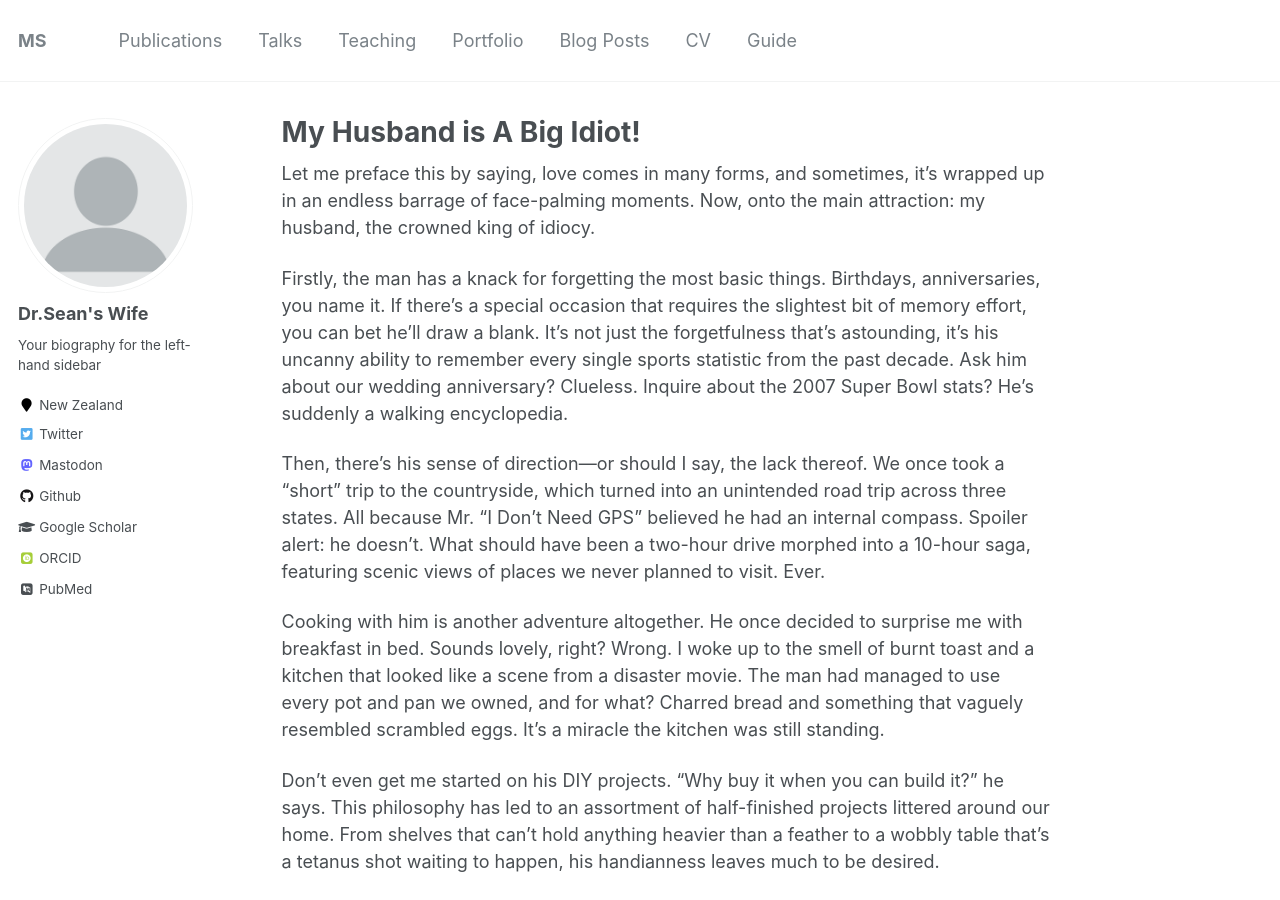
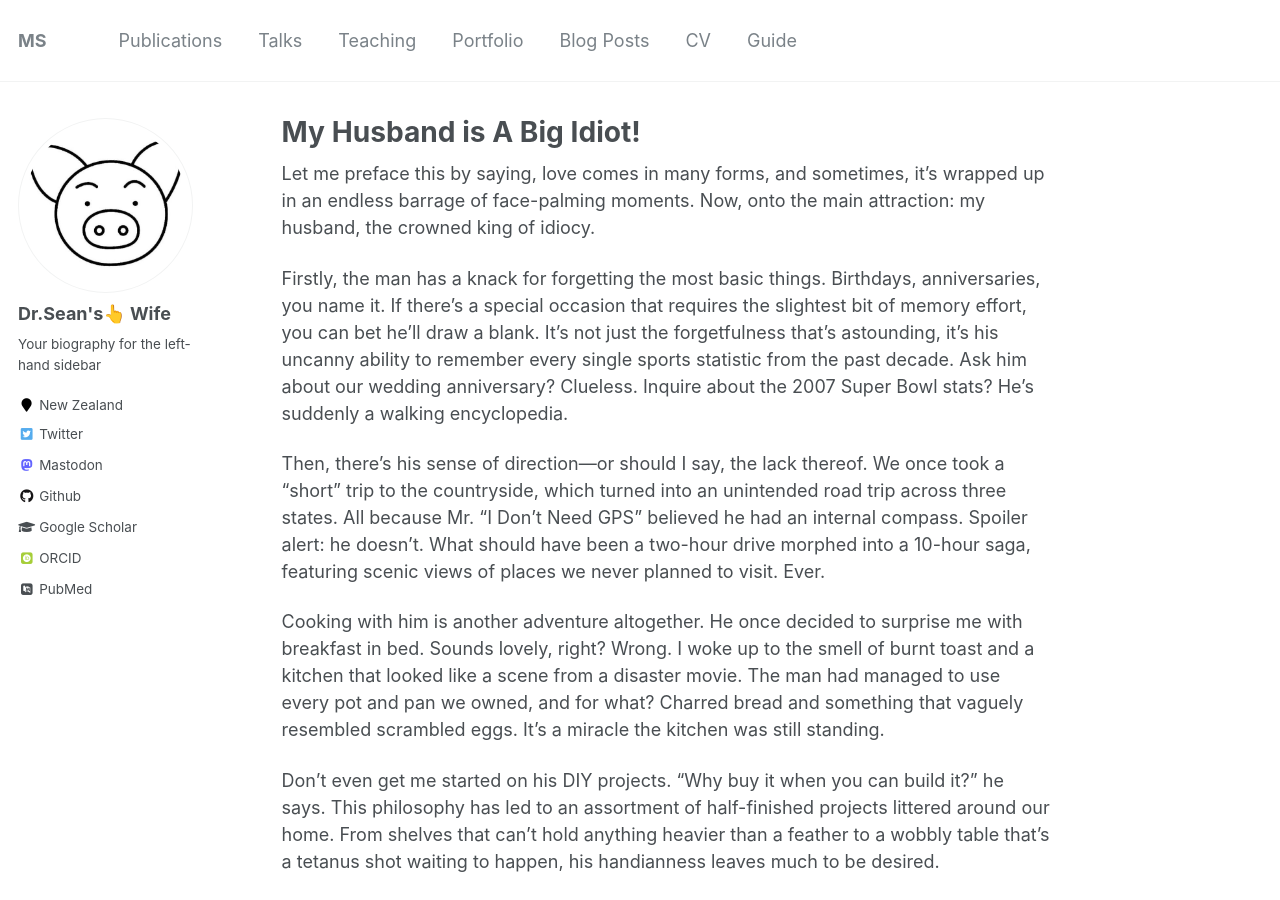
Before and after one commit to Yiwei-ZYW/yiwei-zyw.github.io, a Jekyll site: the page built from _pages/about.md, in a window 1280 px wide and 900 px high. Built offline with Jekyll 4.4.1, drawn with Linux system fonts in a browser that asks for light colours; some web fonts are replaced.

Commit message:
config.yml

```diff
--- a/_config.yml
+++ b/_config.yml
@@ -17,8 +17,8 @@ repository               : "yiwei-zyw/yiwei-zyw.github.io"
 
 # Site Author
 author:
-  name             : "Dr.Sean's Wife"
-  avatar           : "profile.png"
+  name             : "Dr.Sean's👆 Wife"
+  avatar           : "photogithub.jpg"
   bio              : "Your biography for the left-hand sidebar"
   pronouns         : # example: "she/her"
   location         : "New Zealand"
```
